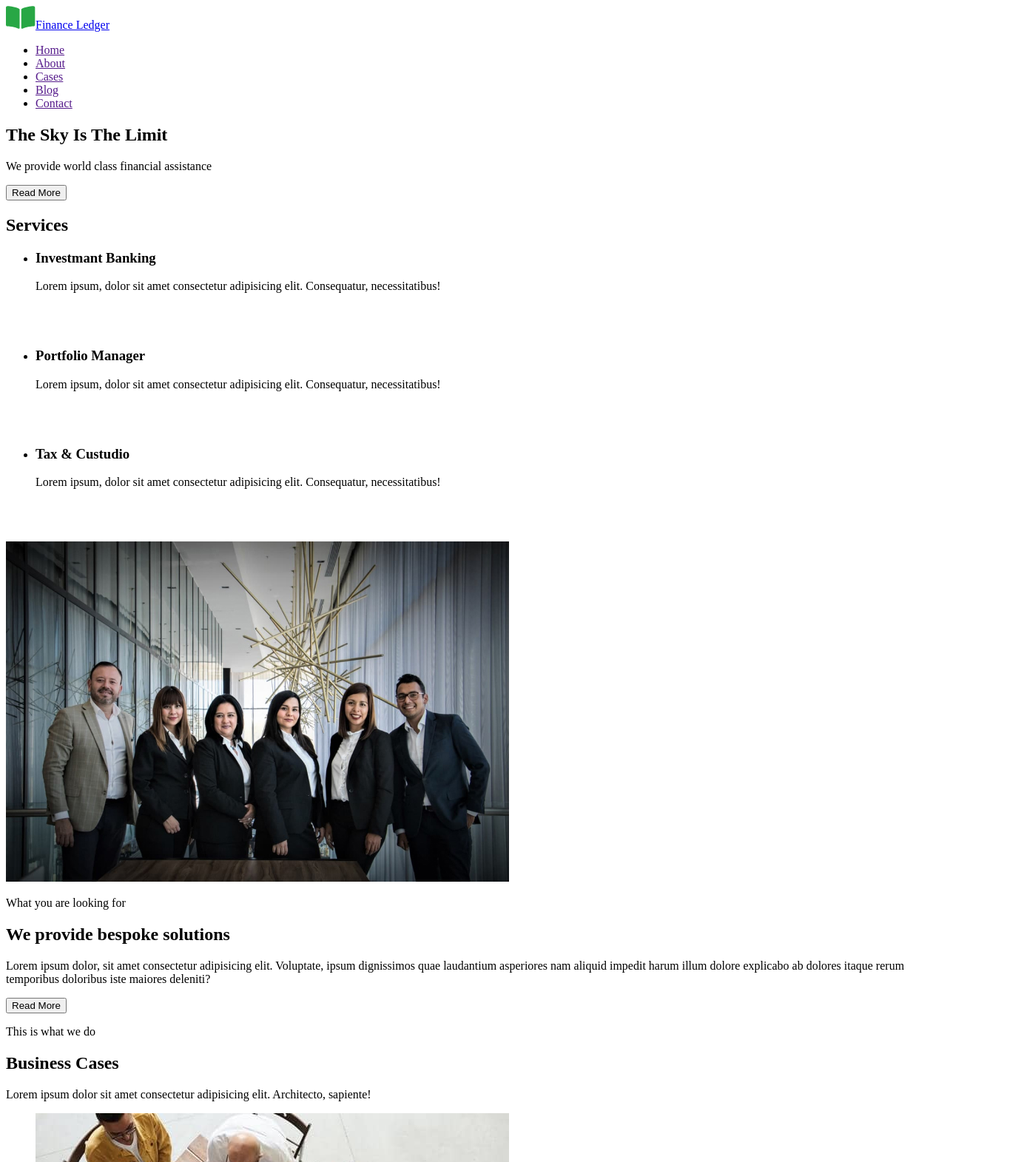
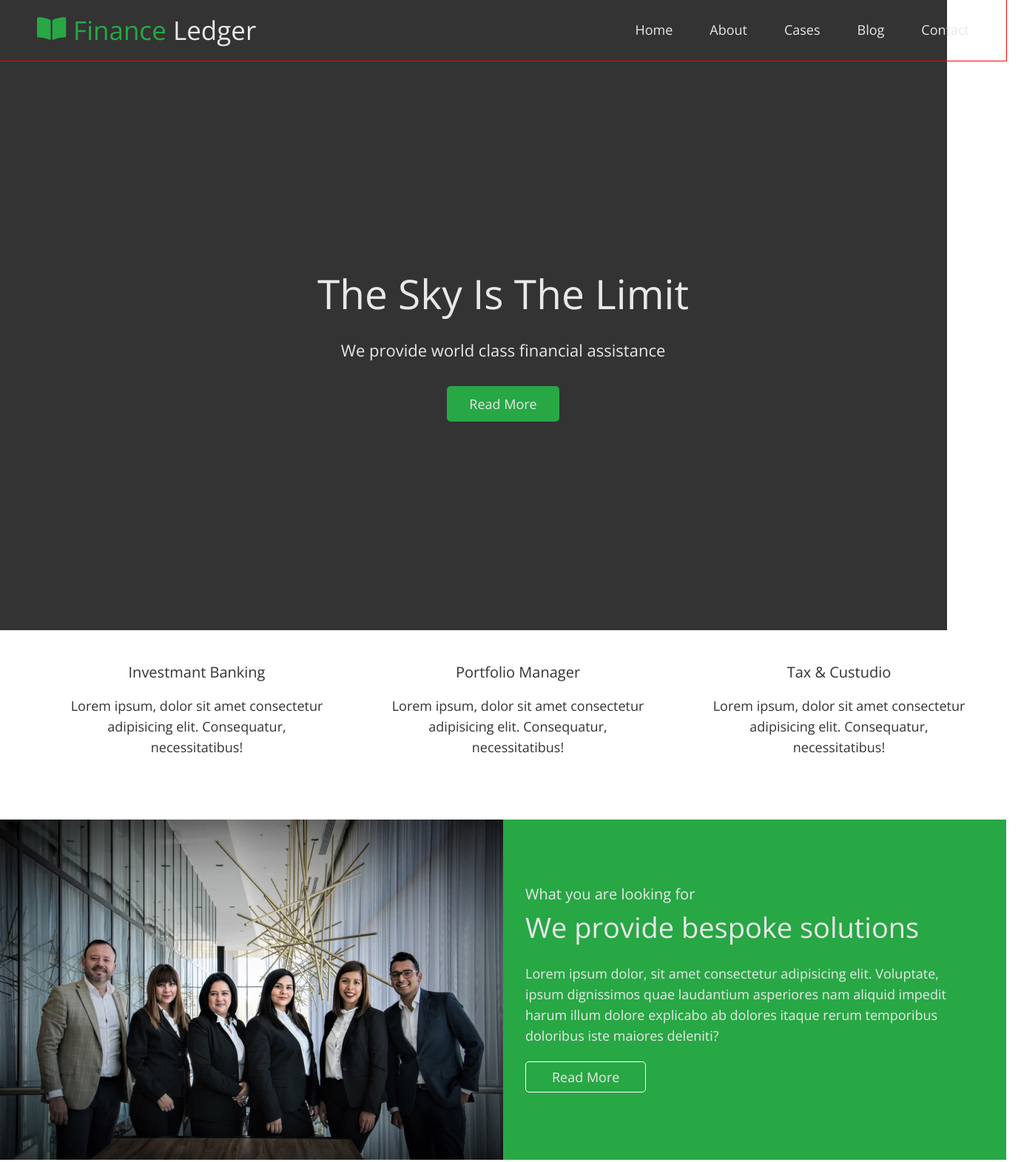
Before and after one commit to kashirin-olexsandr/practice-69-9-10, a plain HTML site: page index.html in a window 1280 px wide. Shown: the top 1571 px of the page at 74% size, 1380 px wide, since content can reach past the window. Drawn offline with nearby package versions, Linux system fonts and the light colour scheme.

Commit message:
Додає стилі

```diff
--- /dev/null
+++ b/css/main.css
@@ -0,0 +1,185 @@
+:root {
+  --primary-white-color: #e9e9e9;
+  --primary-text-color: #333;
+  --accent-color: #28a745;
+}
+
+h1,
+h2,
+h3,
+h4,
+h5,
+h6,
+p {
+  margin: 0;
+}
+
+ul {
+  list-style: none;
+  padding-left: 0;
+  margin: 0;
+}
+
+.link {
+  text-decoration: none;
+  color: inherit;
+}
+
+body {
+  font-family: "Open Sans";
+  font-size: 18px;
+  line-height: 1.5555;
+  color: var(--primary-white-color);
+}
+
+.container {
+  width: 1360px;
+  margin-left: auto;
+  margin-right: auto;
+}
+
+/* Logo styles */
+
+.logo {
+  font-weight: 400;
+  font-size: 35px;
+  line-height: 1.2;
+}
+
+.logo-accent {
+  color: var(--accent-color);
+}
+header {
+  background-color: #333;
+}
+
+.header-nav {
+  display: flex;
+  align-items: center;
+  padding: 20px 50px;
+  justify-content: space-between;
+  outline: 1px solid red;
+}
+
+.nav-list {
+  display: flex;
+  align-items: center;
+}
+
+.nav-item:not(:last-child) {
+  margin-right: 50px;
+}
+
+.hero-section {
+  padding-top: 282px;
+  padding-bottom: 282px;
+  text-align: center;
+  background-color: #333;
+}
+
+.hero-title {
+  margin-bottom: 25px;
+
+  font-weight: 300;
+  font-size: 55px;
+  line-height: 1.2;
+  text-transform: capitalize;
+}
+
+.hero-text {
+  margin-bottom: 30px;
+
+  font-size: 22px;
+  line-height: 1.67;
+}
+
+.hero-button {
+  padding: 10px 30px;
+
+  background-color: var(--accent-color);
+  line-height: 1.56;
+  color: var(--primary-white-color);
+  border-radius: 5px;
+  border: 0;
+}
+
+.services-section {
+  padding: 40px 20px;
+}
+
+.services-container {
+  padding: 0 65px;
+}
+
+.visually-hidden {
+  position: absolute;
+  white-space: nowrap;
+  width: 1px;
+  height: 1px;
+  overflow: hidden;
+  border: 0;
+  padding: 0;
+  clip: rect(0 0 0 0);
+  clip-path: inset(50%);
+  margin: -1px;
+}
+
+.services-list {
+  display: flex;
+  color: var(--primary-text-color);
+  justify-content: space-between;
+
+  text-align: center;
+}
+
+.services-item {
+  width: 362px;
+}
+
+.services-list-title {
+  margin-bottom: 16px;
+
+  font-weight: 400;
+  font-size: 20px;
+  line-height: 1.65;
+  text-transform: capitalize;
+}
+
+.about-section .container {
+  display: flex;
+}
+
+.about-content {
+  padding: 84px 80px 84px 30px;
+
+  background-color: var(--accent-color);
+}
+
+.about-subtitle {
+  margin-bottom: 5px;
+
+  font-weight: 400;
+  font-size: 20px;
+  line-height: 1.65;
+}
+
+.about-title {
+  margin-bottom: 25px;
+
+  font-weight: 300;
+  font-size: 38px;
+  line-height: 1.26;
+}
+
+.about-text {
+  margin-bottom: 20px;
+}
+
+.about-button {
+  padding: 10px 35px;
+
+  background-color: var(--accent-color);
+  color: var(--primary-white-color);
+  border: 1px solid #fff;
+  border-radius: 5px;
+}
--- a/index.html
+++ b/index.html
@@ -5,66 +5,91 @@
     <meta http-equiv="X-UA-Compatible" content="IE=edge" />
     <meta name="viewport" content="width=device-width, initial-scale=1.0" />
     <title>Document</title>
+    <link
+      rel="stylesheet"
+      href="https://cdnjs.cloudflare.com/ajax/libs/modern-normalize/1.1.0/modern-normalize.min.css"
+      integrity="sha512-wpPYUAdjBVSE4KJnH1VR1HeZfpl1ub8YT/NKx4PuQ5NmX2tKuGu6U/JRp5y+Y8XG2tV+wKQpNHVUX03MfMFn9Q=="
+      crossorigin="anonymous"
+      referrerpolicy="no-referrer"
+    />
+    <link rel="preconnect" href="https://fonts.googleapis.com" />
+    <link rel="preconnect" href="https://fonts.gstatic.com" crossorigin />
+    <link
+      href="https://fonts.googleapis.com/css2?family=Open+Sans:wght@300;400&display=swap"
+      rel="stylesheet"
+    />
+    <link rel="stylesheet" href="./css/main.css" />
   </head>
   <body>
     <header>
-      <nav>
-        <a href="/"><img src="./images/logo.svg" alt="logo" />Finance Ledger</a>
-        <ul>
-          <li><a href="">Home</a></li>
-          <li><a href="">About</a></li>
-          <li><a href="">Cases</a></li>
-          <li><a href="">Blog</a></li>
-          <li><a href="">Contact</a></li>
+      <nav class="header-nav container">
+        <a class="logo link" href="/"
+          ><img src="./images/logo.svg" alt="logo" />
+          <span class="logo-accent">Finance</span> Ledger</a
+        >
+        <ul class="nav-list">
+          <li class="nav-item"><a class="nav-link link" href="">Home</a></li>
+          <li class="nav-item"><a class="nav-link link" href="">About</a></li>
+          <li class="nav-item"><a class="nav-link link" href="">Cases</a></li>
+          <li class="nav-item"><a class="nav-link link" href="">Blog</a></li>
+          <li class="nav-item"><a class="nav-link link" href="">Contact</a></li>
         </ul>
       </nav>
     </header>
     <main>
-      <section>
-        <h1>The Sky Is The Limit</h1>
-        <p>We provide world class financial assistance</p>
-        <button type="button">Read More</button>
+      <section class="hero-section">
+        <div class="container">
+          <h1 class="hero-title">The sky is the limit</h1>
+          <p class="hero-text">We provide world class financial assistance</p>
+          <button class="hero-button" type="button">Read More</button>
+        </div>
       </section>
-      <section>
-        <h2>Services</h2>
-        <ul>
-          <li>
-            <h3>Investmant Banking</h3>
-            <p>
+      <section class="services-section">
+        <div class="container services-container">
+          <h2 class="visually-hidden">Services</h2>
+          <ul class="services-list">
+            <li class="services-item">
+              <h3 class="services-list-title">Investmant banking</h3>
+              <p class="">
                 Lorem ipsum, dolor sit amet consectetur adipisicing elit.
                 Consequatur, necessitatibus!
               </p>
               <img src="./images/img1.svg" alt="Bank" />
             </li>
-          <li>
-            <h3>Portfolio Manager</h3>
-            <p>
+            <li class="services-item">
+              <h3 class="services-list-title">Portfolio manager</h3>
+              <p class="">
                 Lorem ipsum, dolor sit amet consectetur adipisicing elit.
                 Consequatur, necessitatibus!
               </p>
               <img src="./images/img2.svg" alt="Portfolio" />
             </li>
-          <li>
-            <h3>Tax & Custudio</h3>
-            <p>
+            <li class="services-item">
+              <h3 class="services-list-title">Tax & custudio</h3>
+              <p class="">
                 Lorem ipsum, dolor sit amet consectetur adipisicing elit.
                 Consequatur, necessitatibus!
               </p>
               <img src="./images/img3.svg" alt="Pen" />
             </li>
           </ul>
+        </div>
       </section>
-      <section>
-        <img src="./images/img4.jpg" alt="Persons" />
-        <p>What you are looking for</p>
-        <h2>We provide bespoke solutions</h2>
-        <p>
-          Lorem ipsum dolor, sit amet consectetur adipisicing elit. Voluptate,
-          ipsum dignissimos quae laudantium asperiores nam aliquid impedit harum
-          illum dolore explicabo ab dolores itaque rerum temporibus doloribus
-          iste maiores deleniti?
+      <section class="about-section">
+        <div class="container">
+          <img src="./images/img4.jpg" alt="Persons" width="680" />
+          <div class="about-content">
+            <p class="about-subtitle">What you are looking for</p>
+            <h2 class="about-title">We provide bespoke solutions</h2>
+            <p class="about-text">
+              Lorem ipsum dolor, sit amet consectetur adipisicing elit.
+              Voluptate, ipsum dignissimos quae laudantium asperiores nam
+              aliquid impedit harum illum dolore explicabo ab dolores itaque
+              rerum temporibus doloribus iste maiores deleniti?
             </p>
-        <button type="button">Read More</button>
+            <button class="about-button" type="button">Read More</button>
+          </div>
+        </div>
       </section>
       <section>
         <p>This is what we do</p>
```
Lines whose indentation alone changed are shown as unchanged.
